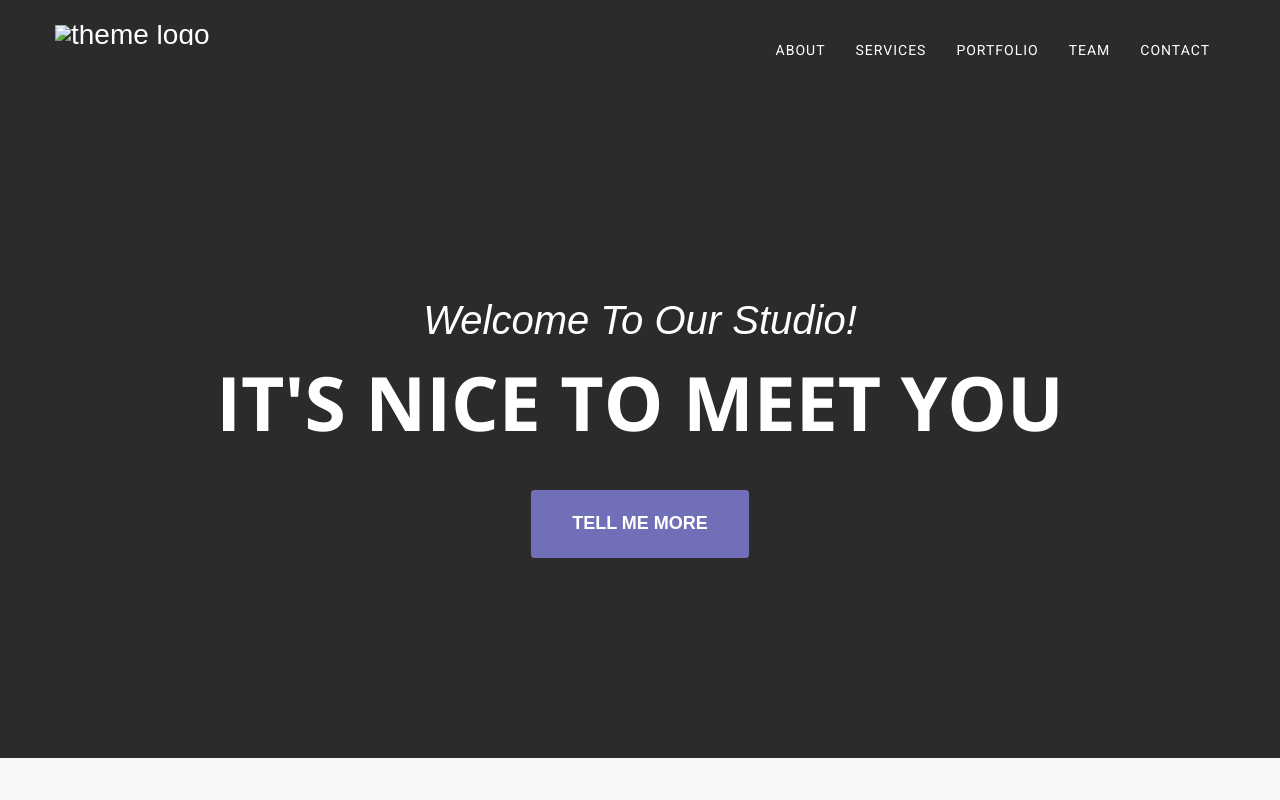
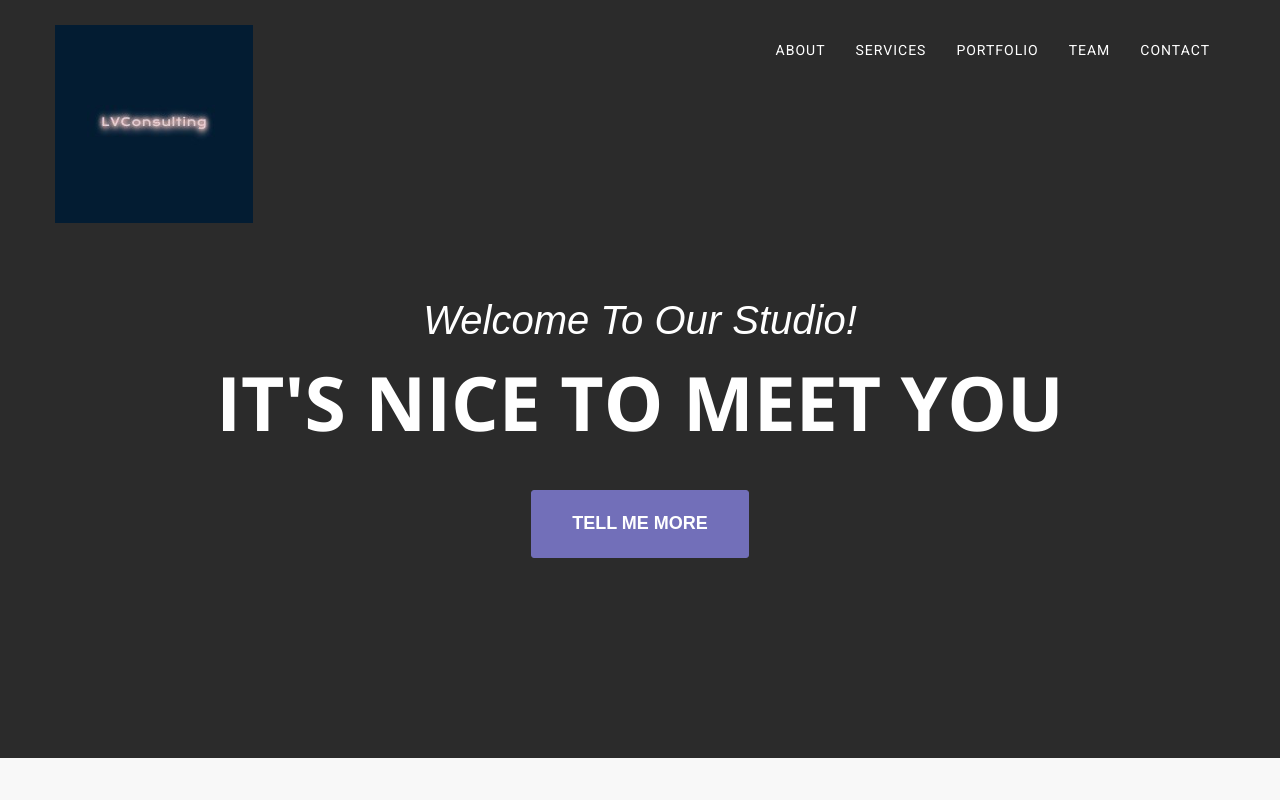
Before and after one commit to lvcg/lvconsulting, a plain HTML site: page index.html in a window 1280 px wide. Shown: the top 800 px of the page. Drawn offline with nearby package versions, Linux system fonts and the light colour scheme; a web font is replaced by a local one.

Commit message:
Add files via upload

```diff
--- a/index.html
+++ b/index.html
@@ -37,7 +37,7 @@
 					<span class="icon-bar"></span>
 					<span class="icon-bar"></span>
 					</button>
-					<a class="navbar-brand page-scroll" href="#page-top"><img src="../lattes-template/images/Free_Sample_By_Wix.png" alt="theme logo"></a>
+					<a class="navbar-brand page-scroll" href="#page-top"><img src="images/Free_Sample_By_Wix.png" alt="theme logo"></a>
 				</div>
 				<!-- Collect the nav links, forms, and other content for toggling -->
 				<div class="collapse navbar-collapse" id="bs-example-navbar-collapse-1">
```
